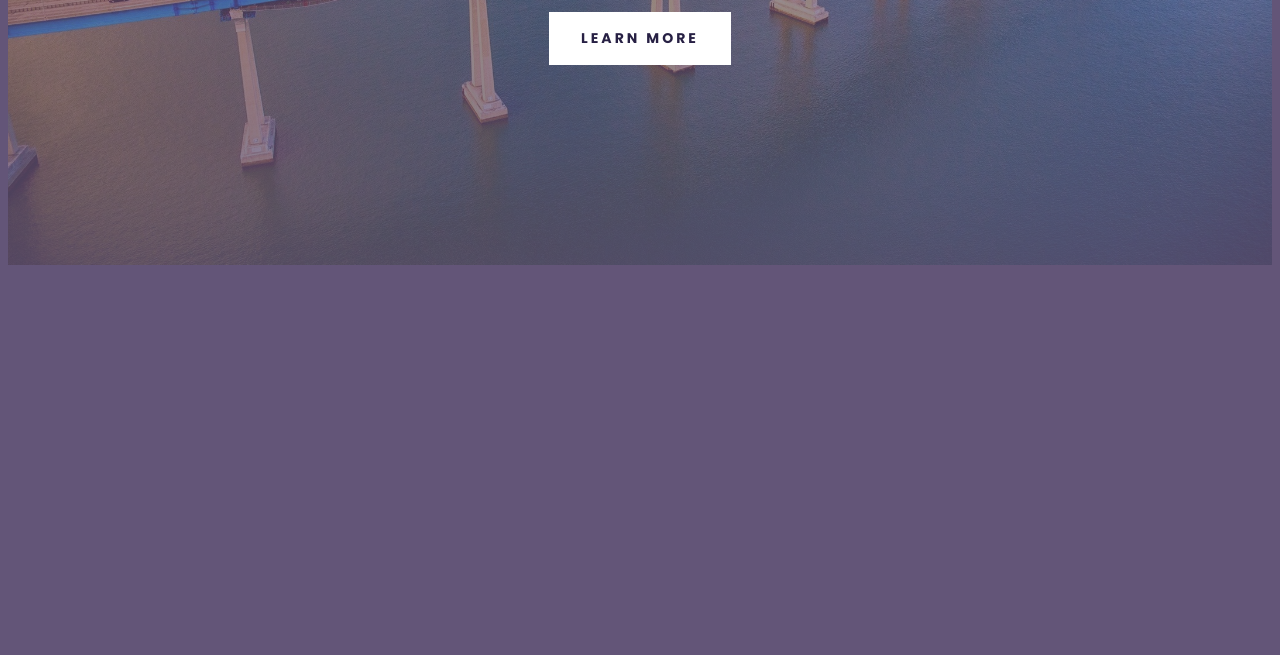
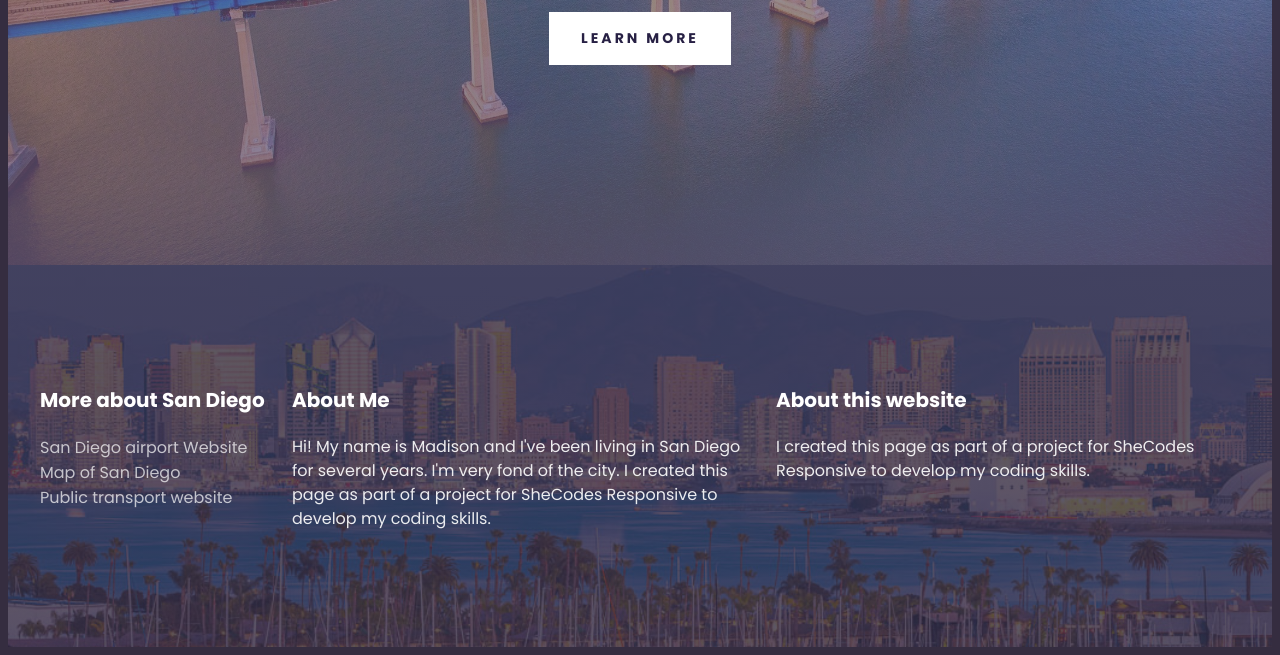
Before and after one commit to mrsmrobles/Responsive-Travel-Project, a plain HTML site: page index.html in a window 1280 px wide. Shown: the part 528-1183 px from the top of the page. Before the commit the page ends 801 px from the top, so only its background shows below. Drawn offline with Linux system fonts and the light colour scheme.

Commit message:
Added html and css styling for footer

```diff
--- a/index.html
+++ b/index.html
@@ -14,12 +14,55 @@
   </head>
   <body>
     <div class="container">
-        <header>
+      <header>
         <h3>.Travel.</h3>
         <h1>Welcome to San Diego</h1>
         <h2>America's Finest City</h2>
         <a href="">Learn more</a>
-        </header>
+      </header>
     </div>
+    <footer>
+        <section>
+      <div class="container grid-three">
+        <div>
+          <h3>More about San Diego</h3>
+          <ul>
+            <li>
+              <a href="https://www.san.org/" target="_blank"
+                >San Diego airport Website</a
+              >
+            </li>
+            <li>
+              <a
+                href="https://maps.app.goo.gl/Uu7LNGrKWeifRGxn8"
+                target="_blank"
+                >Map of San Diego</a
+              >
+            </li>
+            <li>
+              <a href="https://www.sdmts.com/" target="_blank"
+                >Public transport website</a
+              >
+            </li>
+          </ul>
+        </div>
+        <div>
+          <h3>About Me</h3>
+          <p>
+            Hi! My name is Madison and I've been living in San Diego for several
+            years. I'm very fond of the city. I created this page as part of a
+            project for SheCodes Responsive to develop my coding skills.
+          </p>
+        </div>
+        <div>
+          <h3>About this website</h3>
+          <p>
+            I created this page as part of a project for SheCodes Responsive to
+            develop my coding skills.
+          </p>
+        </div>
+      </div>
+      </section>
+    </footer>
   </body>
 </html>
--- a/src/style.css
+++ b/src/style.css
@@ -1,6 +1,48 @@
 body {
   font-family: "poppins";
-  background-color: #635578;
+  background-color: rgb(53, 45, 64);
+}
+li {
+  list-style: none;
+  margin: 0;
+  padding: 0;
+}
+ul {
+  padding: 0;
+}
+li a {
+  text-decoration: none;
+  color: white;
+  opacity: 0.7;
+  margin: 0;
+  padding: 0;
+}
+footer {
+  color: white;
+  background-image: linear-gradient(
+      rgba(53, 45, 64, 0.8),
+      rgba(53, 45, 64, 0.8)
+    ),
+    url("../images/san-diego-city-skyline-sunset-picture-36749-53381.jpg");
+  background-size: cover;
+  background-repeat: no-repeat;
+  background-position: right 30% top 20%;
+  padding: 100px 0;
+}
+footer p {
+  font-size: 16px;
+  font-weight: 400;
+  line-height: 24px;
+  opacity: 0.9;
+}
+footer h3 {
+  font-weight: 700;
+  font-size: 20px;
+  line-height: 30px;
+}
+section {
+  max-width: 1200px;
+  margin: 0 auto;
 }
 header {
   background-image: linear-gradient(
@@ -53,7 +95,16 @@ header a {
   max-width: 1400px;
   margin: 0 auto;
 }
-
+.grid-two {
+  display: grid;
+  grid-template-columns: 1fr 1fr;
+  grid-gap: 20px;
+}
+.grid-three {
+  display: grid;
+  grid-template-columns: 1fr 2fr 2fr;
+  grid-gap: 20px;
+}
 @media (max-width: 800px) {
   header {
     padding: 60px 0;
```
Also changed, not shown: images/san-diego-city-skyline-sunset-picture-36749-53381.jpg (added), images/web_oceanside-pier-wide.jpg (added).
